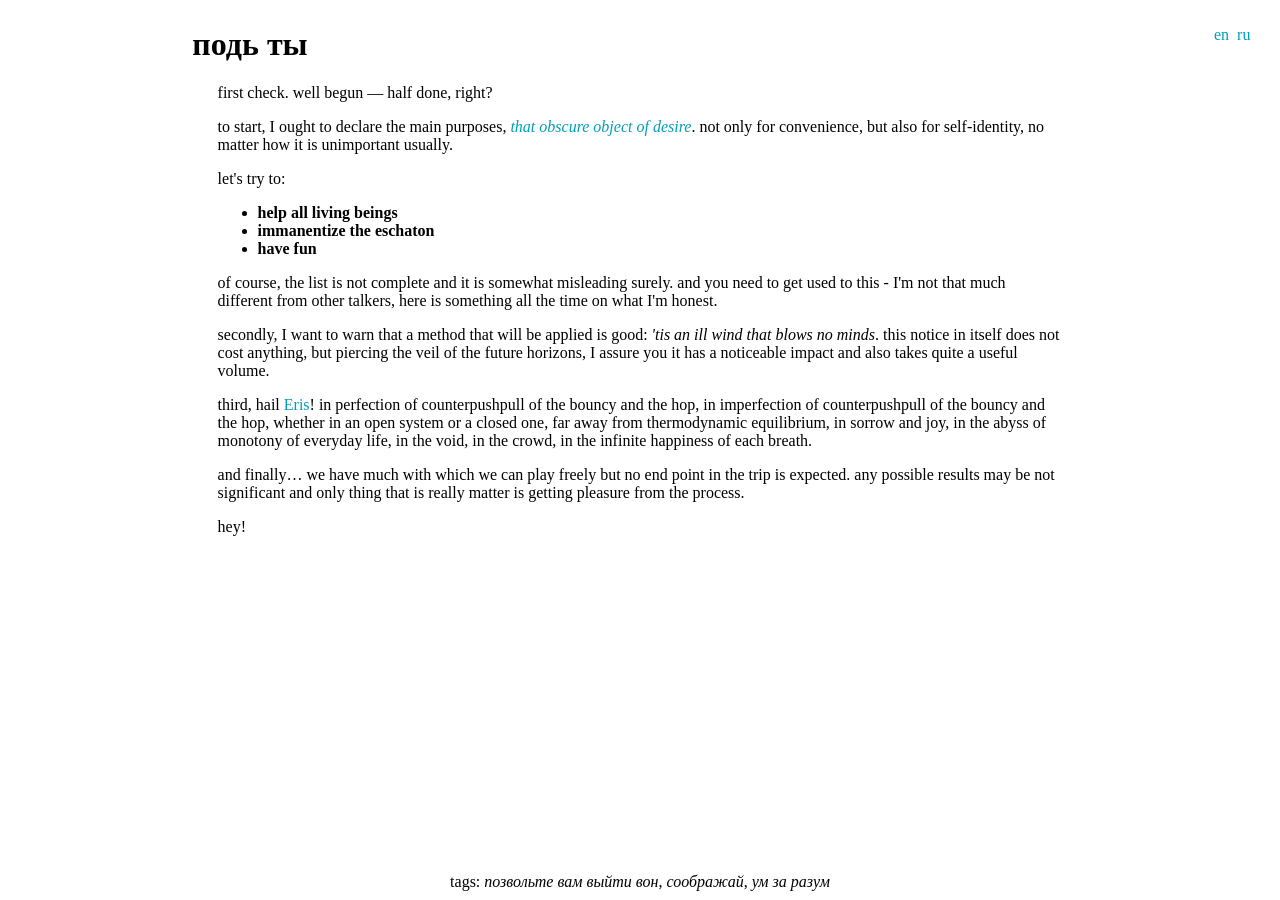
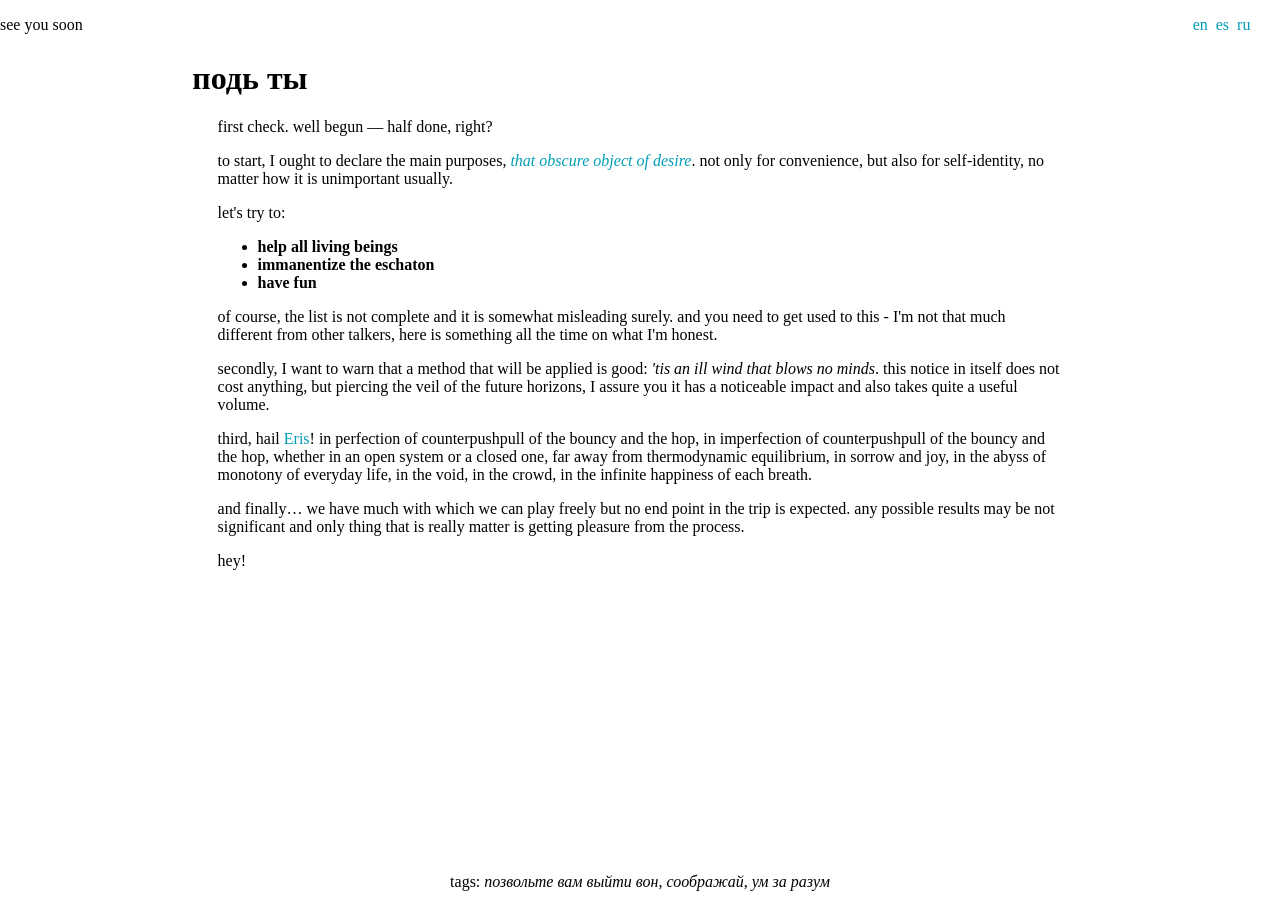
Before and after one commit to slr/slr.github.io, a Jekyll site: the page built from _posts/2013-07-10-point.html, in a window 1280 px wide. Built offline with Jekyll 4.4.1, drawn with Linux system fonts in a browser that asks for light colours.

Commit message:
add bye div

```diff
--- a/_includes/header.html
+++ b/_includes/header.html
@@ -10,4 +10,9 @@
 </head>
 <body onload="init();" style="display: none;">
 <div id="langSelect" lang='en'></div>
+<div id="bye">
+<p class="en">see you soon</p>
+<p class="es">hasta pronto</p>
+<p class="ru">до скорого</p>
+</div>
 <div id="mc">
```
